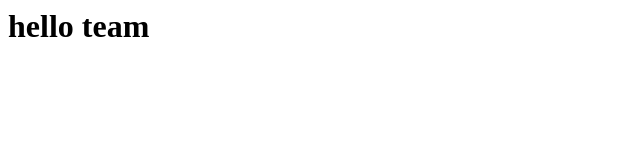
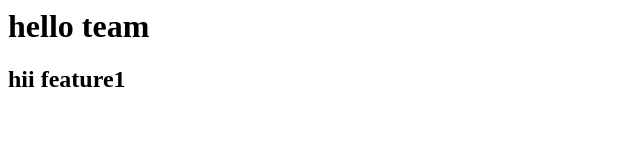
Before and after one commit to saireddy865/branch-task1, a plain HTML site: page index.html in a window 1280 px wide. Shown: the whole page, without its empty margins (0-640 px from the left). Drawn offline with Linux system fonts and the light colour scheme.

Commit message:
feature1

```diff
--- a/index.html
+++ b/index.html
@@ -1 +1,2 @@
 <h1>hello team</h1>
+<h2>hii feature1</h2>
```
